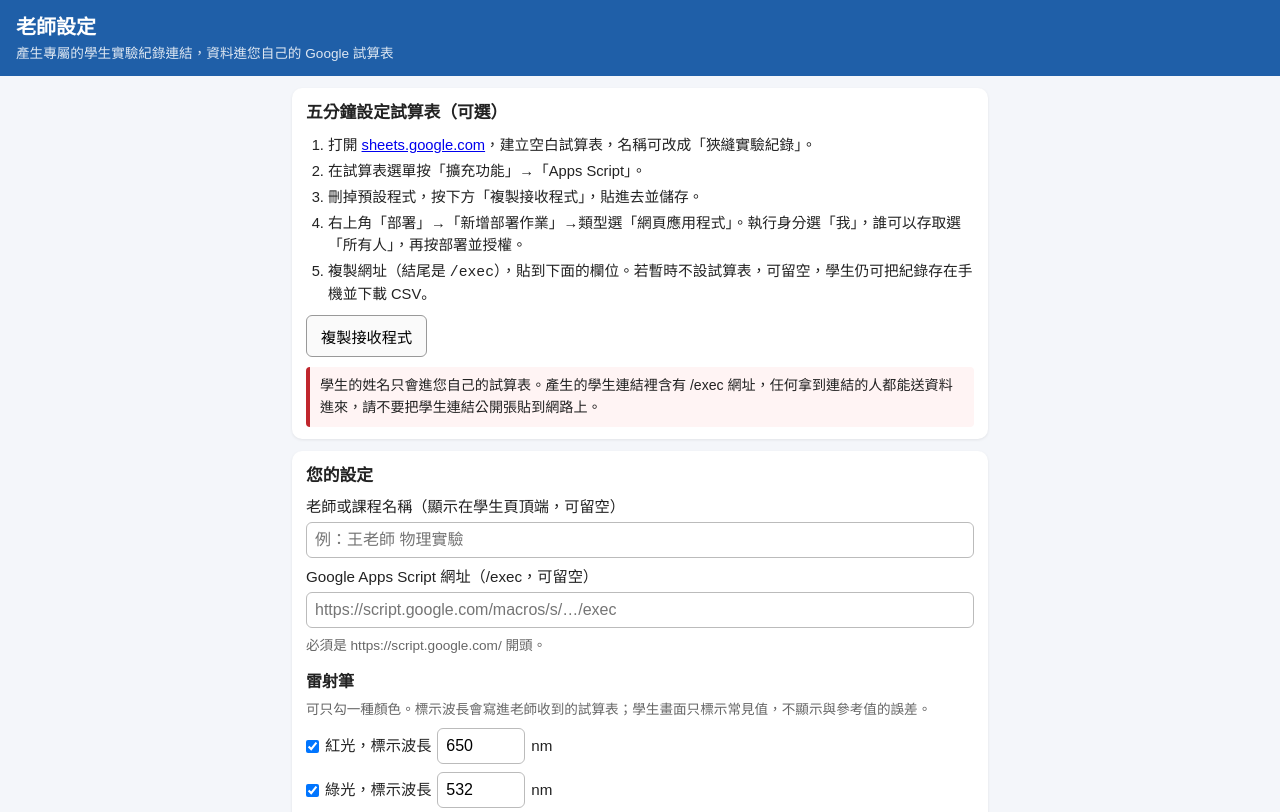
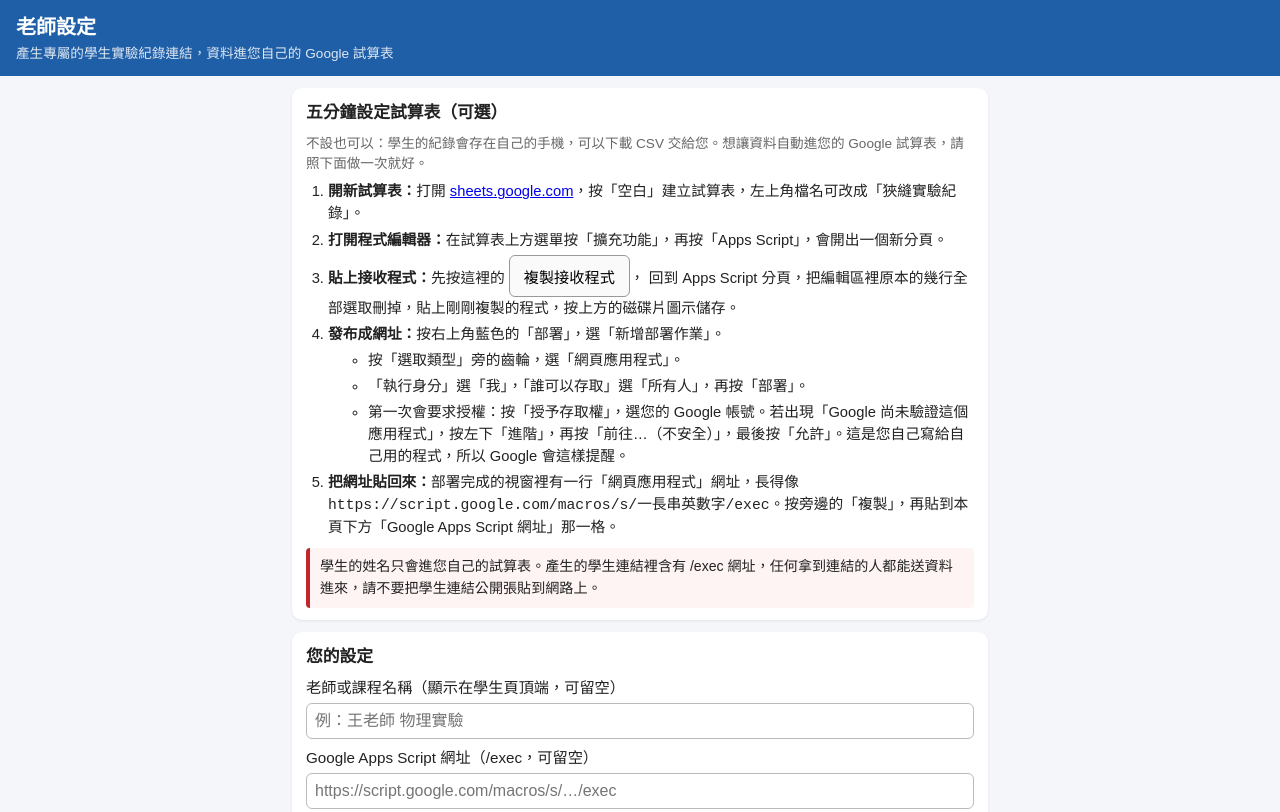
Before and after one commit to fengphy73/slit-lab-log, a plain HTML site: page teacher.html in a window 1280 px wide. Shown: the top 812 px of the page. Drawn offline with Linux system fonts and the light colour scheme.

Commit message:
老師設定頁：試算表設定步驟寫清楚

```diff
--- a/teacher.html
+++ b/teacher.html
@@ -14,16 +14,22 @@
 <main>
   <section class="card">
     <h2>五分鐘設定試算表（可選）</h2>
+    <p class="hint">不設也可以：學生的紀錄會存在自己的手機，可以下載 CSV 交給您。想讓資料自動進您的 Google 試算表，請照下面做一次就好。</p>
     <ol class="steps-ol">
-      <li>打開 <a href="https://sheets.google.com" target="_blank" rel="noopener">sheets.google.com</a>，建立空白試算表，名稱可改成「狹縫實驗紀錄」。</li>
-      <li>在試算表選單按「擴充功能」→「Apps Script」。</li>
-      <li>刪掉預設程式，按下方「複製接收程式」，貼進去並儲存。</li>
-      <li>右上角「部署」→「新增部署作業」→類型選「網頁應用程式」。執行身分選「我」，誰可以存取選「所有人」，再按部署並授權。</li>
-      <li>複製網址（結尾是 <code>/exec</code>），貼到下面的欄位。若暫時不設試算表，可留空，學生仍可把紀錄存在手機並下載 CSV。</li>
+      <li><b>開新試算表：</b>打開 <a href="https://sheets.google.com" target="_blank" rel="noopener">sheets.google.com</a>，按「空白」建立試算表，左上角檔名可改成「狹縫實驗紀錄」。</li>
+      <li><b>打開程式編輯器：</b>在試算表上方選單按「擴充功能」，再按「Apps Script」，會開出一個新分頁。</li>
+      <li><b>貼上接收程式：</b>先按這裡的
+        <button type="button" id="copyGs">複製接收程式</button>，
+        回到 Apps Script 分頁，把編輯區裡原本的幾行全部選取刪掉，貼上剛剛複製的程式，按上方的磁碟片圖示儲存。</li>
+      <li><b>發布成網址：</b>按右上角藍色的「部署」，選「新增部署作業」。
+        <ul>
+          <li>按「選取類型」旁的齒輪，選「網頁應用程式」。</li>
+          <li>「執行身分」選「我」，「誰可以存取」選「所有人」，再按「部署」。</li>
+          <li>第一次會要求授權：按「授予存取權」，選您的 Google 帳號。若出現「Google 尚未驗證這個應用程式」，按左下「進階」，再按「前往…（不安全）」，最後按「允許」。這是您自己寫給自己用的程式，所以 Google 會這樣提醒。</li>
+        </ul>
+      </li>
+      <li><b>把網址貼回來：</b>部署完成的視窗裡有一行「網頁應用程式」網址，長得像 <code>https://script.google.com/macros/s/一長串英數字/exec</code>。按旁邊的「複製」，再貼到本頁下方「Google Apps Script 網址」那一格。</li>
     </ol>
-    <div class="actions">
-      <button type="button" id="copyGs">複製接收程式</button>
-    </div>
     <p class="hint" id="copyGsStatus"></p>
     <p class="warn-note">學生的姓名只會進您自己的試算表。產生的學生連結裡含有 /exec 網址，任何拿到連結的人都能送資料進來，請不要把學生連結公開張貼到網路上。</p>
   </section>
```
